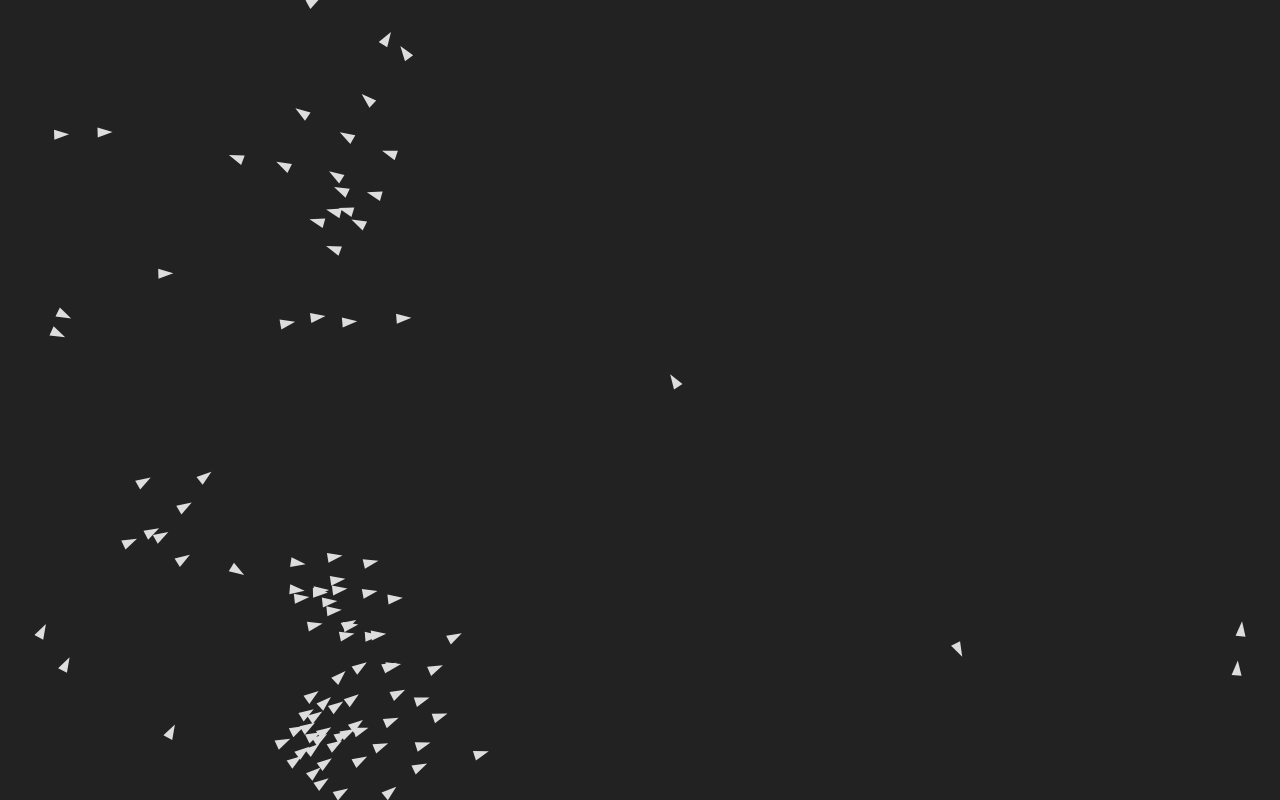
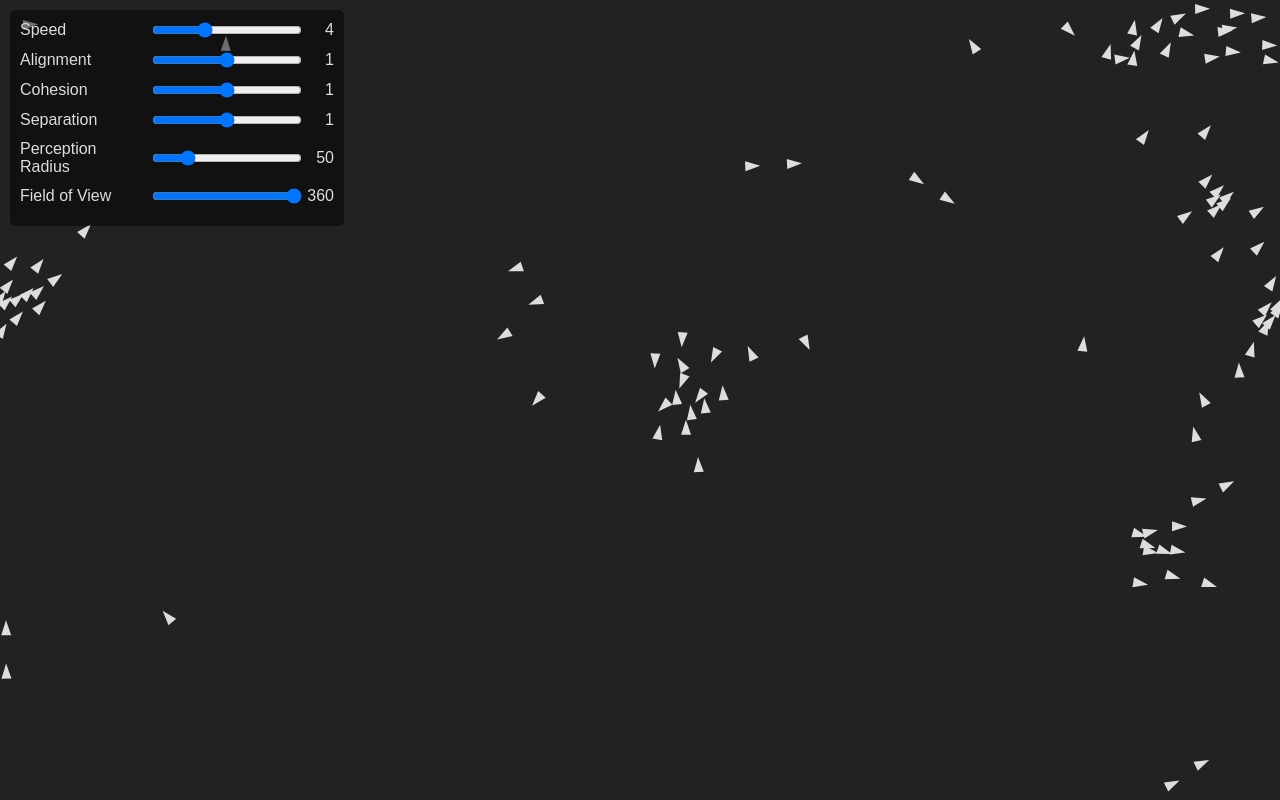
Before and after one commit to MVAD974/Boids, a website built with Vite: page index.html in a window 1280 px wide. Built offline with nearby package versions, Linux system fonts and the light colour scheme.

Commit message:
Add control sliders for boid simulation parameters and update styling

```diff
--- a/index.html
+++ b/index.html
@@ -7,6 +7,38 @@
     <link rel="stylesheet" href="style.css">
 </head>
 <body>
+    <div id="controls">
+        <div class="control">
+            <label for="speed">Speed</label>
+            <input type="range" id="speed" min="1" max="10" value="4" step="0.1">
+            <span id="speed-value">4</span>
+        </div>
+        <div class="control">
+            <label for="alignment">Alignment</label>
+            <input type="range" id="alignment" min="0" max="2" value="1" step="0.1">
+            <span id="alignment-value">1</span>
+        </div>
+        <div class="control">
+            <label for="cohesion">Cohesion</label>
+            <input type="range" id="cohesion" min="0" max="2" value="1" step="0.1">
+            <span id="cohesion-value">1</span>
+        </div>
+        <div class="control">
+            <label for="separation">Separation</label>
+            <input type="range" id="separation" min="0" max="2" value="1" step="0.1">
+            <span id="separation-value">1</span>
+        </div>
+        <div class="control">
+            <label for="perception">Perception Radius</label>
+            <input type="range" id="perception" min="10" max="200" value="50" step="1">
+            <span id="perception-value">50</span>
+        </div>
+        <div class="control">
+            <label for="fov">Field of View</label>
+            <input type="range" id="fov" min="0" max="360" value="360" step="1">
+            <span id="fov-value">360</span>
+        </div>
+    </div>
     <canvas id="simulationCanvas"></canvas>
     <script type="module" src="/src/main.ts"></script>
 </body>
--- a/src/boid.ts
+++ b/src/boid.ts
@@ -1,12 +1,19 @@
 import { Vector } from './vector';
+
+interface Controls {
+    speed: number;
+    alignment: number;
+    cohesion: number;
+    separation: number;
+    perception: number;
+    fov: number;
+}
 
 export class Boid {
     position: Vector;
     velocity: Vector;
     acceleration: Vector;
-    maxSpeed = 4;
     maxForce = 0.1;
-    perceptionRadius = 50;
 
     constructor() {
         this.position = new Vector(Math.random() * window.innerWidth, Math.random() * window.innerHeight);
@@ -15,82 +22,95 @@ export class Boid {
         this.acceleration = new Vector(0, 0);
     }
 
-    align(boids: Boid[]): Vector {
+    align(boids: Boid[], controls: Controls): Vector {
         let steering = new Vector(0, 0);
         let total = 0;
         for (let other of boids) {
             let d = this.position.dist(other.position);
-            if (other !== this && d < this.perceptionRadius) {
+            if (other !== this && d < controls.perception) {
+                const angle = this.velocity.angleBetween(Vector.sub(other.position, this.position));
+                if (angle < (controls.fov / 2) * (Math.PI / 180)) {
                     steering.add(other.velocity);
                     total++;
                 }
             }
+        }
         if (total > 0) {
             steering.div(total);
-            steering.setMag(this.maxSpeed);
+            steering.setMag(controls.speed);
             steering.sub(this.velocity);
             steering.limit(this.maxForce);
         }
         return steering;
     }
 
-    cohesion(boids: Boid[]): Vector {
+    cohesion(boids: Boid[], controls: Controls): Vector {
         let steering = new Vector(0, 0);
         let total = 0;
         for (let other of boids) {
             let d = this.position.dist(other.position);
-            if (other !== this && d < this.perceptionRadius) {
+            if (other !== this && d < controls.perception) {
+                const angle = this.velocity.angleBetween(Vector.sub(other.position, this.position));
+                if (angle < (controls.fov / 2) * (Math.PI / 180)) {
                     steering.add(other.position);
                     total++;
+                }
             }
         }
         if (total > 0) {
             steering.div(total);
             steering.sub(this.position);
-            steering.setMag(this.maxSpeed);
+            steering.setMag(controls.speed);
             steering.sub(this.velocity);
             steering.limit(this.maxForce);
         }
         return steering;
     }
 
-    separation(boids: Boid[]): Vector {
+    separation(boids: Boid[], controls: Controls): Vector {
         let steering = new Vector(0, 0);
         let total = 0;
         for (let other of boids) {
             let d = this.position.dist(other.position);
-            if (other !== this && d < this.perceptionRadius) {
+            if (other !== this && d < controls.perception) {
+                const angle = this.velocity.angleBetween(Vector.sub(other.position, this.position));
+                if (angle < (controls.fov / 2) * (Math.PI / 180)) {
                     let diff = Vector.sub(this.position, other.position);
                     diff.div(d * d);
                     steering.add(diff);
                     total++;
                 }
             }
+        }
         if (total > 0) {
             steering.div(total);
-            steering.setMag(this.maxSpeed);
+            steering.setMag(controls.speed);
             steering.sub(this.velocity);
             steering.limit(this.maxForce);
         }
         return steering;
     }
 
-    flock(boids: Boid[]) {
-        let alignment = this.align(boids);
-        let cohesion = this.cohesion(boids);
-        let separation = this.separation(boids);
+    flock(boids: Boid[], controls: Controls) {
+        let alignment = this.align(boids, controls);
+        let cohesion = this.cohesion(boids, controls);
+        let separation = this.separation(boids, controls);
+
+        alignment.mult(controls.alignment);
+        cohesion.mult(controls.cohesion);
+        separation.mult(controls.separation);
 
         this.acceleration.add(alignment);
         this.acceleration.add(cohesion);
         this.acceleration.add(separation);
     }
 
-    update(boids: Boid[]) {
-        this.flock(boids);
+    update(boids: Boid[], controls: Controls) {
+        this.flock(boids, controls);
 
         this.position.add(this.velocity);
         this.velocity.add(this.acceleration);
-        this.velocity.limit(this.maxSpeed);
+        this.velocity.limit(controls.speed);
         this.acceleration.mult(0);
 
         this.edges();
--- a/src/main.ts
+++ b/src/main.ts
@@ -5,6 +5,55 @@ const ctx = canvas.getContext('2d')!;
 
 canvas.width = window.innerWidth;
 canvas.height = window.innerHeight;
+
+const controls = {
+    speed: 4,
+    alignment: 1,
+    cohesion: 1,
+    separation: 1,
+    perception: 50,
+    fov: 360
+};
+
+const speedSlider = document.getElementById('speed') as HTMLInputElement;
+const alignmentSlider = document.getElementById('alignment') as HTMLInputElement;
+const cohesionSlider = document.getElementById('cohesion') as HTMLInputElement;
+const separationSlider = document.getElementById('separation') as HTMLInputElement;
+const perceptionSlider = document.getElementById('perception') as HTMLInputElement;
+const fovSlider = document.getElementById('fov') as HTMLInputElement;
+
+const speedValue = document.getElementById('speed-value') as HTMLSpanElement;
+const alignmentValue = document.getElementById('alignment-value') as HTMLSpanElement;
+const cohesionValue = document.getElementById('cohesion-value') as HTMLSpanElement;
+const separationValue = document.getElementById('separation-value') as HTMLSpanElement;
+const perceptionValue = document.getElementById('perception-value') as HTMLSpanElement;
+const fovValue = document.getElementById('fov-value') as HTMLSpanElement;
+
+speedSlider.addEventListener('input', (e) => {
+    controls.speed = parseFloat((e.target as HTMLInputElement).value);
+    speedValue.textContent = controls.speed.toString();
+});
+alignmentSlider.addEventListener('input', (e) => {
+    controls.alignment = parseFloat((e.target as HTMLInputElement).value);
+    alignmentValue.textContent = controls.alignment.toString();
+});
+cohesionSlider.addEventListener('input', (e) => {
+    controls.cohesion = parseFloat((e.target as HTMLInputElement).value);
+    cohesionValue.textContent = controls.cohesion.toString();
+});
+separationSlider.addEventListener('input', (e) => {
+    controls.separation = parseFloat((e.target as HTMLInputElement).value);
+    separationValue.textContent = controls.separation.toString();
+});
+perceptionSlider.addEventListener('input', (e) => {
+    controls.perception = parseFloat((e.target as HTMLInputElement).value);
+    perceptionValue.textContent = controls.perception.toString();
+});
+fovSlider.addEventListener('input', (e) => {
+    controls.fov = parseFloat((e.target as HTMLInputElement).value);
+    fovValue.textContent = controls.fov.toString();
+});
+
 
 const flock: Boid[] = [];
 
@@ -16,7 +65,7 @@ function animate() {
     ctx.clearRect(0, 0, canvas.width, canvas.height);
 
     for (let boid of flock) {
-        boid.update(flock);
+        boid.update(flock, controls);
         boid.draw(ctx);
     }
 
--- a/src/vector.ts
+++ b/src/vector.ts
@@ -59,6 +59,13 @@ export class Vector {
         return Math.sqrt(dx * dx + dy * dy);
     }
 
+    angleBetween(v: Vector) {
+        const dot = this.x * v.x + this.y * v.y;
+        const mag1 = this.mag();
+        const mag2 = v.mag();
+        return Math.acos(dot / (mag1 * mag2));
+    }
+
     static sub(v1: Vector, v2: Vector): Vector {
         return new Vector(v1.x - v2.x, v1.y - v2.y);
     }
--- a/style.css
+++ b/style.css
@@ -2,8 +2,40 @@ body {
     margin: 0;
     overflow: hidden;
     background-color: #222;
+    font-family: sans-serif;
+    color: #ddd;
 }
 
 canvas {
     display: block;
 }
+
+#controls {
+    position: absolute;
+    top: 10px;
+    left: 10px;
+    background: rgba(0, 0, 0, 0.5);
+    padding: 10px;
+    border-radius: 5px;
+}
+
+.control {
+    margin-bottom: 10px;
+    display: flex;
+    align-items: center;
+    justify-content: space-between;
+}
+
+.control label {
+    margin-right: 10px;
+    width: 120px;
+}
+
+.control input {
+    width: 150px;
+}
+
+.control span {
+    width: 30px;
+    text-align: right;
+}
```
Lines whose indentation alone changed are shown as unchanged.
